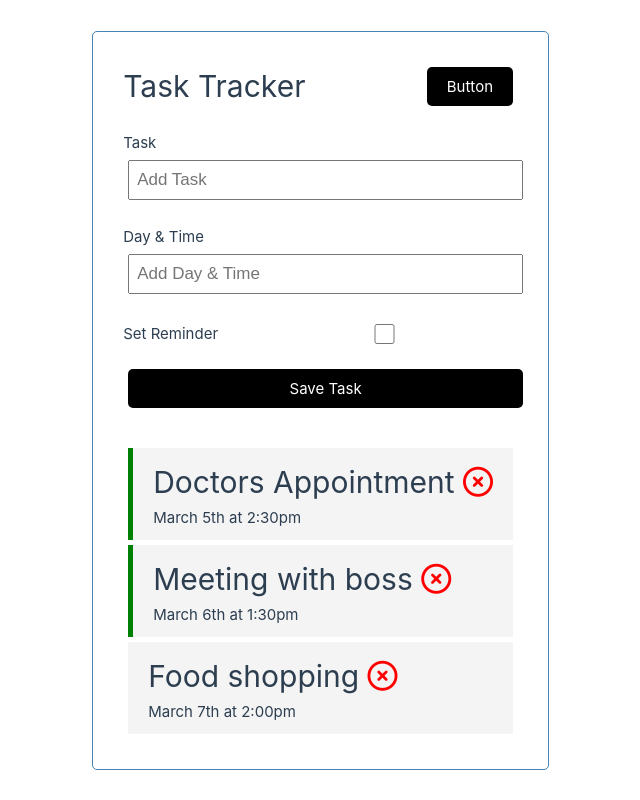
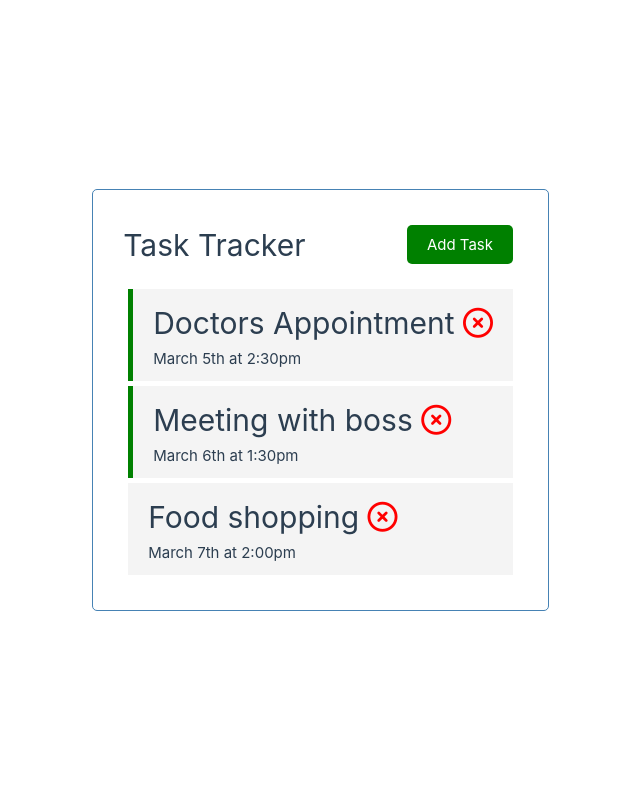
Before and after one commit to collinsigeh/jpp-vue-task-tracker, a Vue app: page / in a window 1280 px wide. Shown: the whole page, without its empty margins (91-731 px from the left). Built offline with nearby package versions, Linux system fonts and the light colour scheme.

Commit message:
implemented add form toggling and conditional display

```diff
--- a/src/App.vue
+++ b/src/App.vue
@@ -7,20 +7,25 @@ export default {
   components: { Header, Tasks, AddTask },
   data() {
     return {
-      tasks: []
+      tasks: [],
+      showForm: false
     }
   },
   methods: {
     deleteTask(id) {
       if(confirm('Are you sure?')){
-        this.tasks = this.tasks.filter(task => task.id !== id)
+        this.tasks = this.tasks.filter(task => task.id !== id);
       }
     },
     toggleTask(id) {
-      this.tasks = this.tasks.map(task => task.id === id ? { ...task, reminder: !task.reminder} : {...task})
+      this.tasks = this.tasks.map(task => task.id === id ? { ...task, reminder: !task.reminder} : {...task});
     },
     addTask(newTask) {
       this.tasks = [ ...this.tasks, newTask ];
+      this.showForm = false;
+    },
+    toggleAddTask() {
+      this.showForm = !this.showForm;
     }
   },
   created() {
@@ -50,8 +55,8 @@ export default {
 
 <template>
   <div class="container">
-    <Header  title="Task Tracker" />
-    <AddTask @add-task="addTask" />
+    <Header  title="Task Tracker" @toggle-addtask="toggleAddTask" :showAddForm="showForm" />
+    <AddTask v-show="showForm" @add-task="addTask" />
     <Tasks @toggle-task-go="toggleTask" @delete-task-go="deleteTask" :tasks="tasks" />
   </div>
 </template>
--- a/src/components/Button.vue
+++ b/src/components/Button.vue
@@ -9,15 +9,10 @@
             color: {
                 type: String
             }
-        },
-        methods: {
-            onClick() {
-                console.log('Clicked')
-            }
         }
     }
 </script>
 
 <template>
-    <button class="btn" :style="{ backgroundColor: color }" @click="onClick">{{ text }}</button>
+    <button class="btn" :style="{ backgroundColor: color }" @click="$emit('toggle-addform')">{{ text }}</button>
 </template>
--- a/src/components/Header.vue
+++ b/src/components/Header.vue
@@ -7,7 +7,8 @@
             title: {
                 type: String,
                 default: 'Collins Igeh App'
-            }
+            },
+            showAddForm: Boolean
         },
         components: {
             Button
@@ -18,7 +19,7 @@
 <template>
     <header>
         <h1>{{ title }}</h1>
-        <Button />
+        <Button @toggle-addform="$emit('toggle-addtask')" :color="showAddForm ? 'red' : 'green'" :text="showAddForm ? 'Close' : 'Add Task'" />
     </header>
 </template>
 
```
